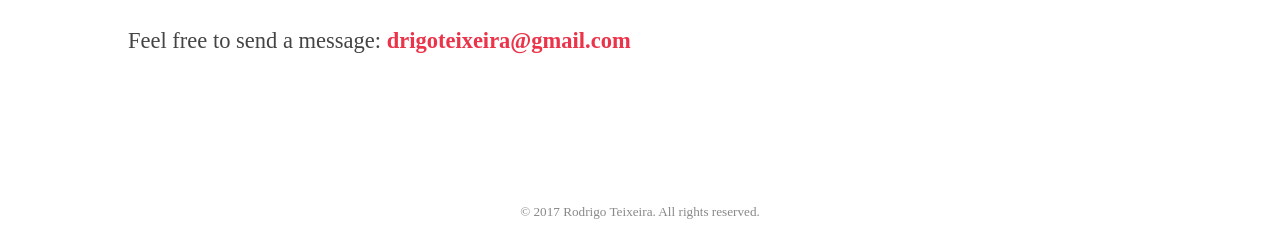
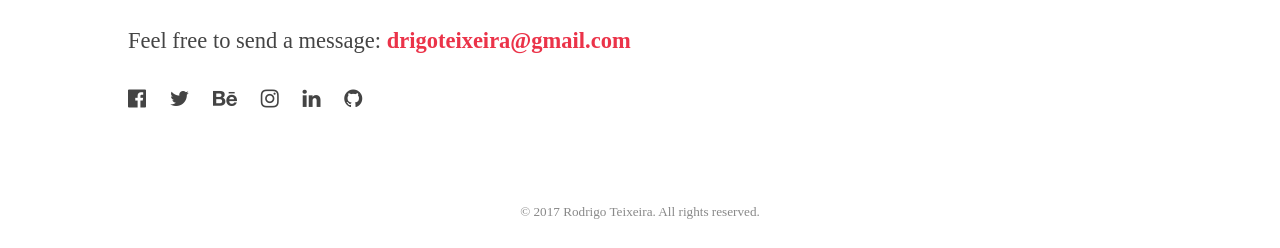
Before and after one commit to drigoteixeira/drigoteixeira.github.io, a Jekyll site: the page built from index.html, in a window 1280 px wide. Shown: the part 1811-2059 px from the top of the page. Built offline with Jekyll 4.4.1, drawn with Linux system fonts in a browser that asks for light colours; nearby versions of some CDN libraries.

Commit message:
Update social links style

```diff
--- a/_scss/typography.scss
+++ b/_scss/typography.scss
@@ -121,7 +121,7 @@ h6 { font-size: 1.2em; line-height: 1.6;  }
 
 
 .social li a {
-  color: #fff;
+  color: $base-gray;
 }
 
 blockquote {
--- a/blog/index.html
+++ b/blog/index.html
@@ -7,7 +7,7 @@ title: Blog
     <div class="container">
         <div class="row">
             <div class="twelve columns jumbo">
-                <h1 class="heading">{{page.title}}</h1>
+                <h1 class="heading">{{page.title}}.</h1>
             </div>
         </div>
 	</div>
```
